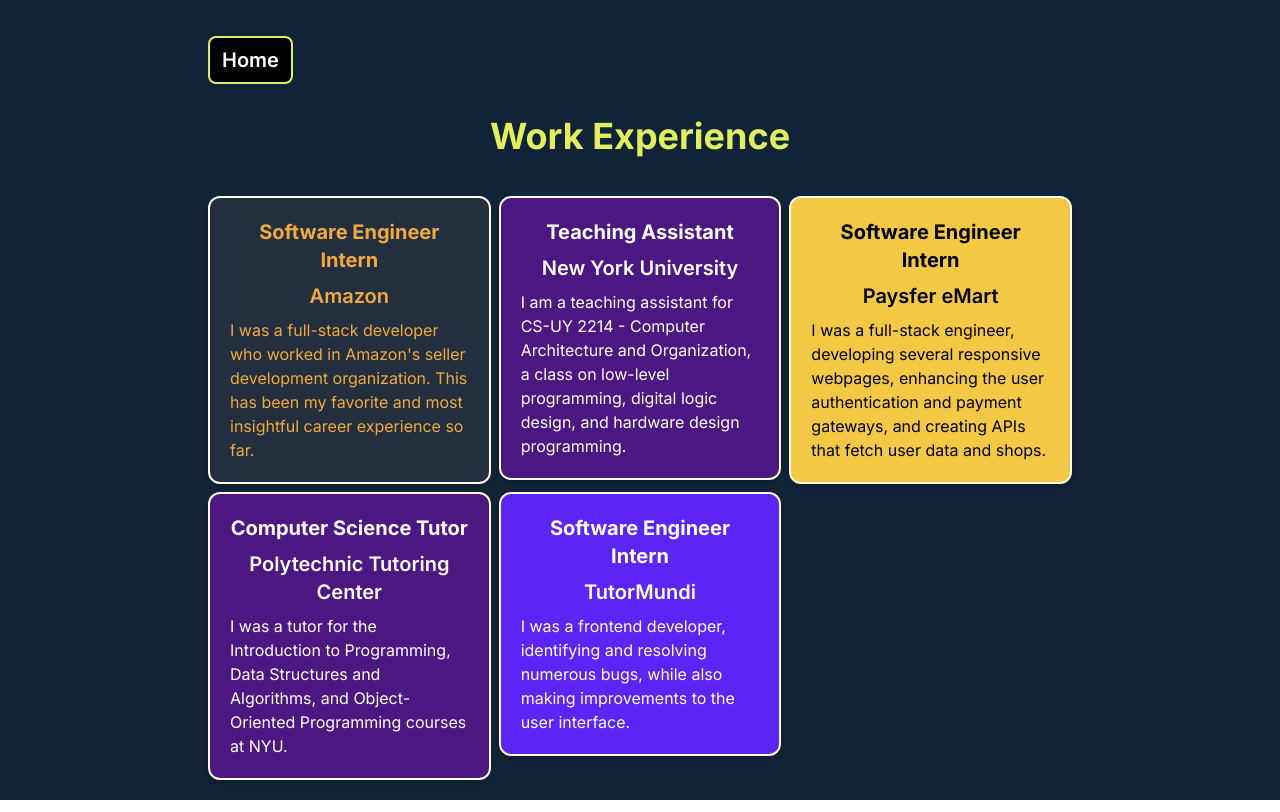
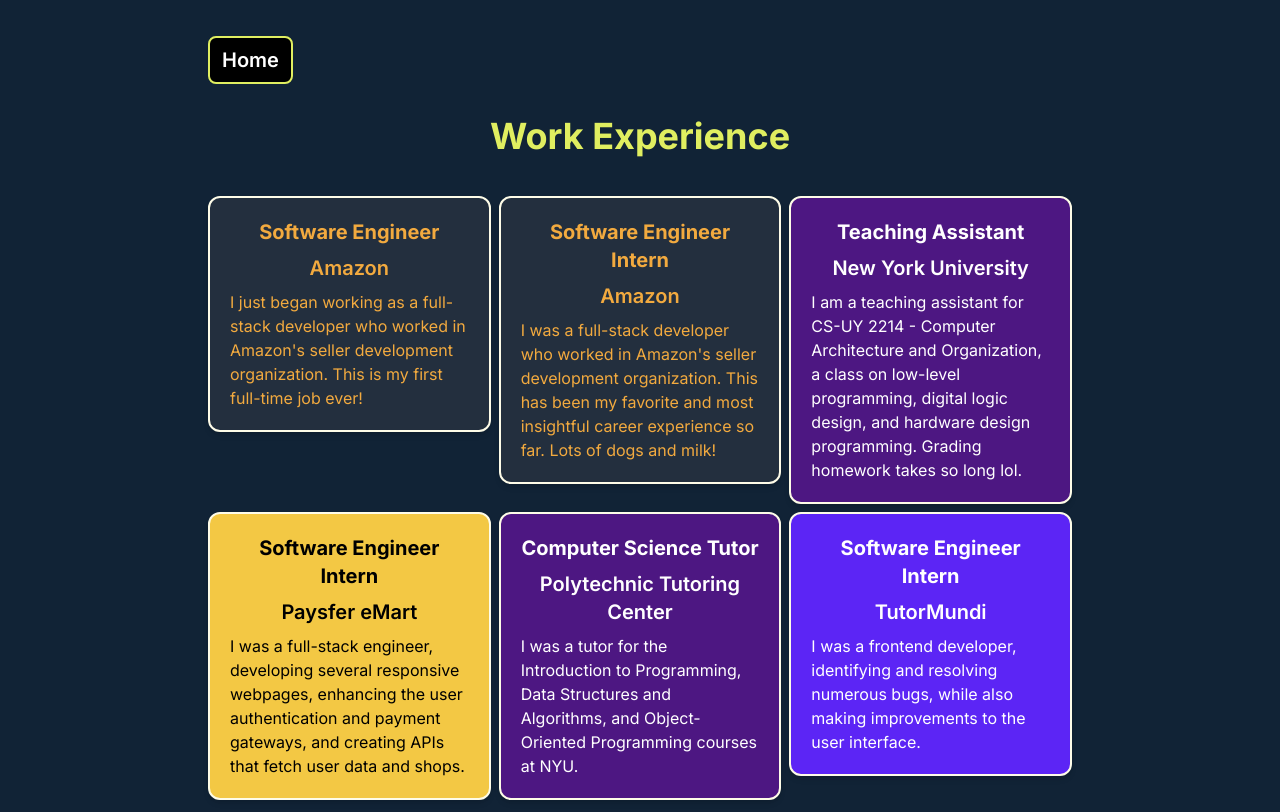
Before and after one commit to DaviZCodes/my-website-bento, a Next.js app: page /work in a window 1280 px wide. Built offline with nearby package versions, Linux system fonts and the light colour scheme.

Commit message:
updated experience and added blog post

```diff
--- a/src/app/blog/BlogPosts.tsx
+++ b/src/app/blog/BlogPosts.tsx
@@ -69,6 +69,14 @@ function BlogEntry({
 
 const blogPostEntries = [
   {
+    datePosted: "September 14, 2025",
+    title: "Entry #9: Post graduation and full-time job",
+    tag: "Life Update",
+    image: "",
+    content:
+      "I graduated from college on May 14, 2025. I'm now working full-time at Amazon as a software engineer. \n\n Part of me feels like it is a lifelong dream come true, and another part of me still yearns for more. It's weird. My first dream was to go to NYU, then once I got in, my dream instantly changed to wanting to get an internship, and after I got an internship, my dream became to work a full-time job. \n\n But the thing is, I'm finally an adult now. I'm finally independent. I'm not sure what to do or if the things I'm doing are right. To be frank, I am not sure what the fuck I'm doing. But everyone seems to think I know what I'm doing. I'm working, hitting the gym, talking to more people, and starting to figure out myself. I feel that it will be a long journey, but I am looking forward to it. I know I'm rambling a lot, but this is what I have to say at the moment. ",
+  },
+  {
     datePosted: "February 19, 2025",
     title: "Entry #8: Website revamp",
     tag: "Update",
--- a/src/app/work/page.tsx
+++ b/src/app/work/page.tsx
@@ -35,9 +35,17 @@ export default function Work() {
         >
           <WorkExperienceCard
             href="https://www.amazon.com"
+            title="Software Engineer"
+            company="Amazon"
+            description="I just began working as a full-stack developer who worked in Amazon's seller development organization. This is my first full-time job ever!"
+            bgColor="#232f3e"
+            textColor="#f2aa3f"
+          />
+          <WorkExperienceCard
+            href="https://www.amazon.com"
             title="Software Engineer Intern"
             company="Amazon"
-            description="I was a full-stack developer who worked in Amazon's seller development organization. This has been my favorite and most insightful career experience so far."
+            description="I was a full-stack developer who worked in Amazon's seller development organization. This has been my favorite and most insightful career experience so far. Lots of dogs and milk!"
             bgColor="#232f3e"
             textColor="#f2aa3f"
           />
@@ -45,7 +53,7 @@ export default function Work() {
             href="http://bulletin.engineering.nyu.edu/preview_course_nopop.php?catoid=15&coid=36543"
             title="Teaching Assistant"
             company="New York University"
-            description="I am a teaching assistant for CS-UY 2214 - Computer Architecture and Organization, a class on low-level programming, digital logic design, and hardware design programming."
+            description="I am a teaching assistant for CS-UY 2214 - Computer Architecture and Organization, a class on low-level programming, digital logic design, and hardware design programming. Grading homework takes so long lol."
             bgColor="#4d1782"
             textColor="white"
           />
```
